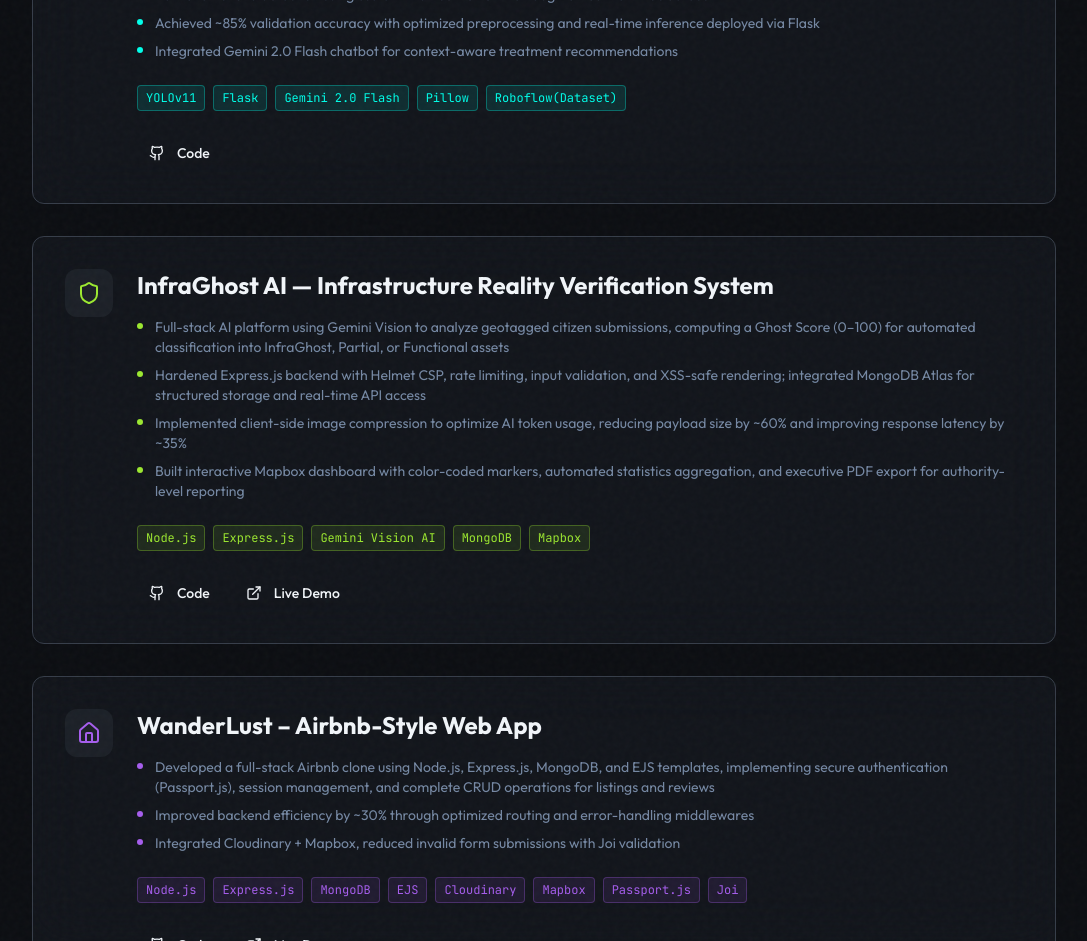
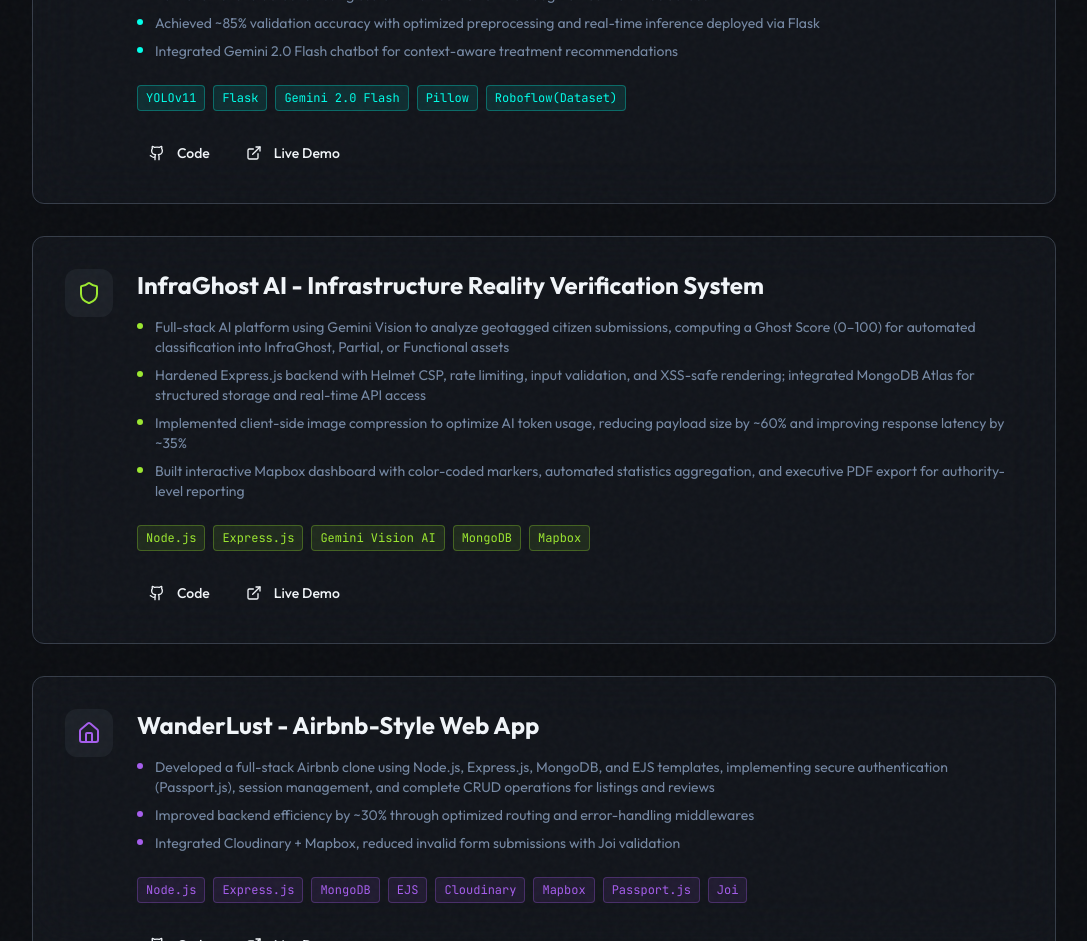
Before and after one commit to Jyot-Shah/portfolio-website, a React (Vite) app: page / in a window 1280 px wide. Shown: the part 2700-3641 px from the top of the page, without its empty margins (96-1183 px from the left). Built offline with nearby package versions, Linux system fonts and the light colour scheme.

Commit message:
Added live link for plant leaf project

```diff
--- a/src/components/sections/Projects.jsx
+++ b/src/components/sections/Projects.jsx
@@ -13,10 +13,11 @@
     ],
     tech: ["YOLOv11", "Flask", "Gemini 2.0 Flash", "Pillow", "Roboflow(Dataset)"],
     github: "https://github.com/Jyot-Shah/Plant-Leaf-Disease-Detection",
+    live: "https://plant-leaf-disease-detection-hjng.onrender.com",
     color: "primary",
   },
   {
-    title: "InfraGhost AI — Infrastructure Reality Verification System",
+    title: "InfraGhost AI - Infrastructure Reality Verification System",
     icon: Shield,
     highlights: [
       "Full-stack AI platform using Gemini Vision to analyze geotagged citizen submissions, computing a Ghost Score (0–100) for automated classification into InfraGhost, Partial, or Functional assets",
@@ -30,7 +31,7 @@
     color: "secondary",
   },
   {
-    title: "WanderLust – Airbnb-Style Web App",
+    title: "WanderLust - Airbnb-Style Web App",
     icon: Home,
     highlights: [
       "Developed a full-stack Airbnb clone using Node.js, Express.js, MongoDB, and EJS templates, implementing secure authentication (Passport.js), session management, and complete CRUD operations for listings and reviews",
```
Also changed, not shown: 1 other file (tests, documents, lock files or other folders).
